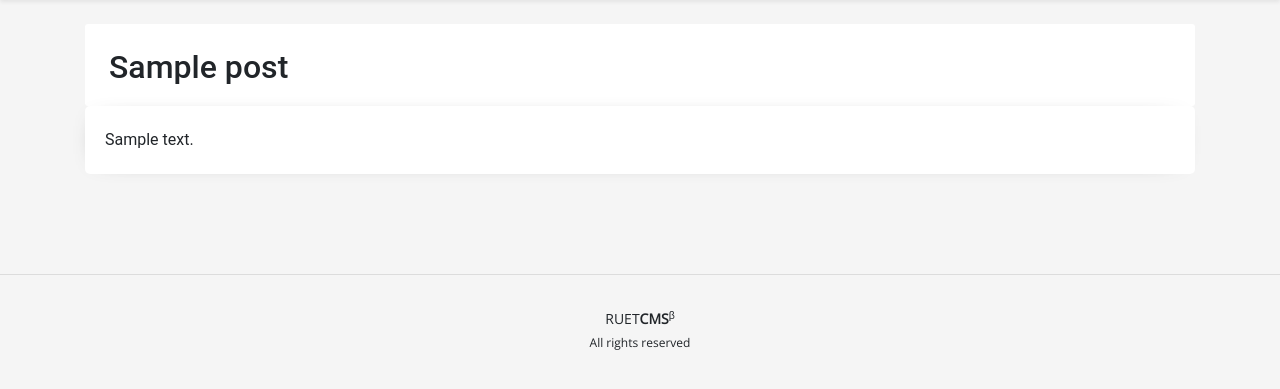
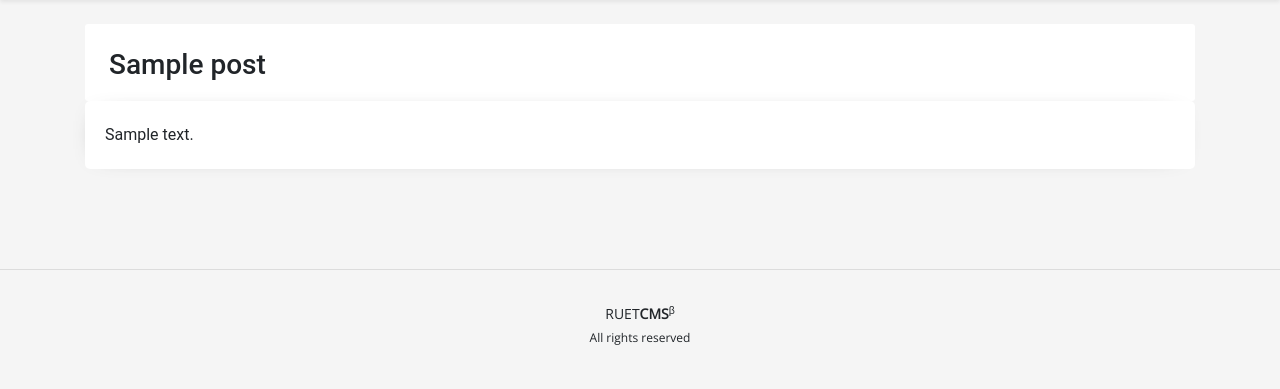
Before and after one commit to joynahid/ruetcms, a Flask app: template app/blog/templates/eachentry.html in a window 1280 px wide. Shown: the part 58-447 px from the top of the page. Run offline with Flask 2, Linux system fonts and the light colour scheme; the template is opened without the code that fills it: most values are stand-ins (such as "Sample title", 1, 10 or a date in 2020); some libraries are stand-ins or nearby versions.

```diff
--- a/app/blog/templates/eachentry.html
+++ b/app/blog/templates/eachentry.html
@@ -31,6 +31,7 @@
         border-radius: 5px;
         color: rgb(70, 70, 70);
         background-color: #e7f1ee;
+        line-height: 1.4;
     }
 
     .code {
@@ -38,11 +39,13 @@
     }
 
     h1 {
-        font-size: 32px;
+        font-size: 28px;
     }
 
     #article_place h2 {
+        padding-top: 10px;
         font-size: 24px;
+        padding-bottom: 6px;
     }
 
     b {
```
